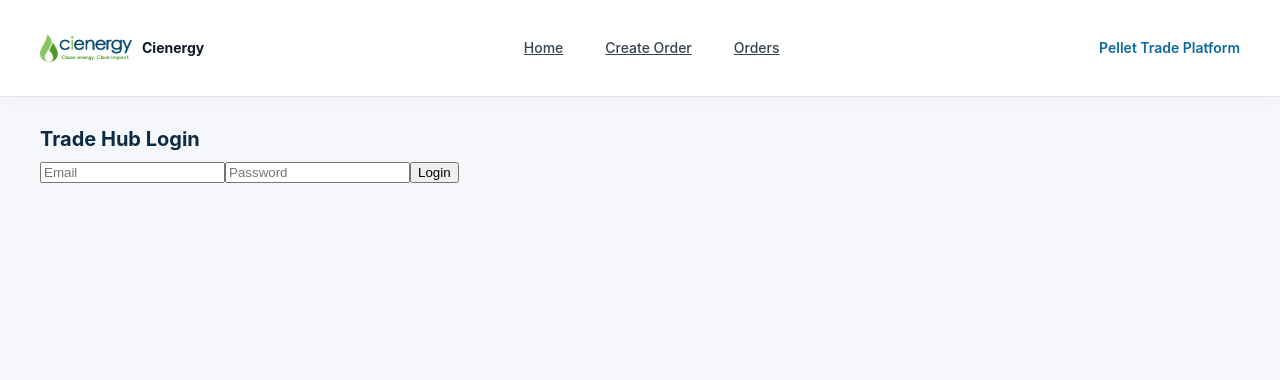
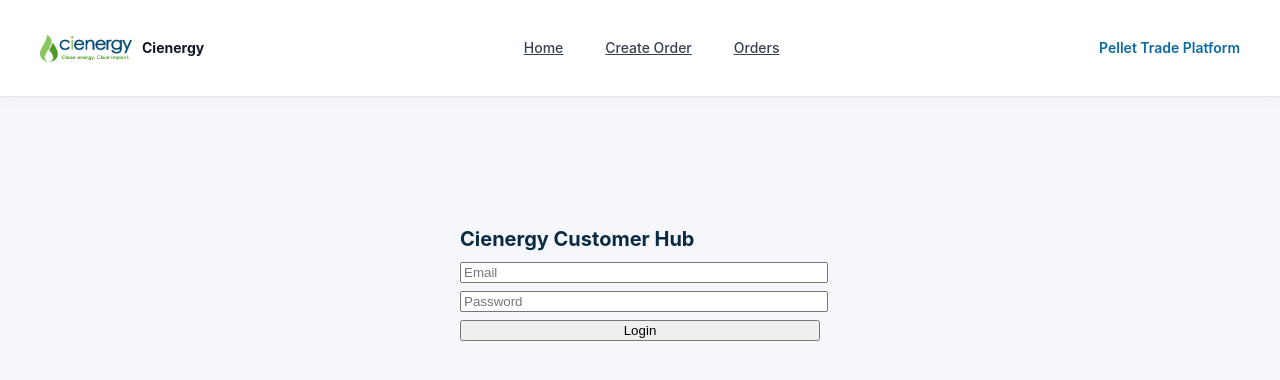
Before and after one commit to Cienergy/pellet-trade-platform, a Next.js app: page /login in a window 1280 px wide. Shown: the top 380 px of the page. Built offline with nearby package versions, Linux system fonts and the light colour scheme.

Commit message:
Update Login UI

```diff
--- a/pages/login.js
+++ b/pages/login.js
@@ -1,63 +1,51 @@
 import { useState } from "react";
 import { useRouter } from "next/router";
 
-export default function LoginPage() {
-  const router = useRouter();
+export default function Login() {
   const [email, setEmail] = useState("");
   const [password, setPassword] = useState("");
   const [error, setError] = useState("");
+  const router = useRouter();
 
-  async function login(e) {
+  async function submit(e) {
     e.preventDefault();
     setError("");
 
     const res = await fetch("/api/auth/login", {
       method: "POST",
-      credentials: "include",
-      headers: {
-        "Content-Type": "application/json",
-      },
+      headers: { "Content-Type": "application/json" },
       body: JSON.stringify({ email, password }),
     });
 
-    const data = await res.json();
     if (!res.ok) {
-      setError(data.error || "Login failed");
+      const j = await res.json();
+      setError(j.error || "Login failed");
       return;
     }
 
-    router.push("/admin/users");
+    router.push("/dashboard");
   }
 
   return (
-    <div className="min-h-screen flex items-center justify-center bg-gray-50">
-      <form
-        onSubmit={login}
-        className="bg-white p-6 rounded shadow w-80 space-y-4"
-      >
-        <h1 className="text-xl font-semibold text-center">Trade Hub Login</h1>
-
+    <div style={{ maxWidth: 360, margin: "100px auto" }}>
+      <h1>Cienergy Customer Hub</h1>
+      <form onSubmit={submit}>
         <input
-          className="border p-2 w-full"
           placeholder="Email"
           value={email}
-          onChange={(e) => setEmail(e.target.value)}
+          onChange={e => setEmail(e.target.value)}
+          style={{ width: "100%", marginBottom: 8 }}
         />
-
         <input
-          className="border p-2 w-full"
+          placeholder="Password"
           type="password"
-          placeholder="Password"
           value={password}
-          onChange={(e) => setPassword(e.target.value)}
+          onChange={e => setPassword(e.target.value)}
+          style={{ width: "100%", marginBottom: 8 }}
         />
-
-        {error && <div className="text-red-600 text-sm">{error}</div>}
-
-        <button className="bg-black text-white w-full py-2 rounded">
-          Login
-        </button>
+        <button style={{ width: "100%" }}>Login</button>
       </form>
+      {error && <p style={{ color: "red" }}>{error}</p>}
     </div>
   );
 }
```
Also changed, not shown: pages/dashboard.js (added, +12 -0 lines).
